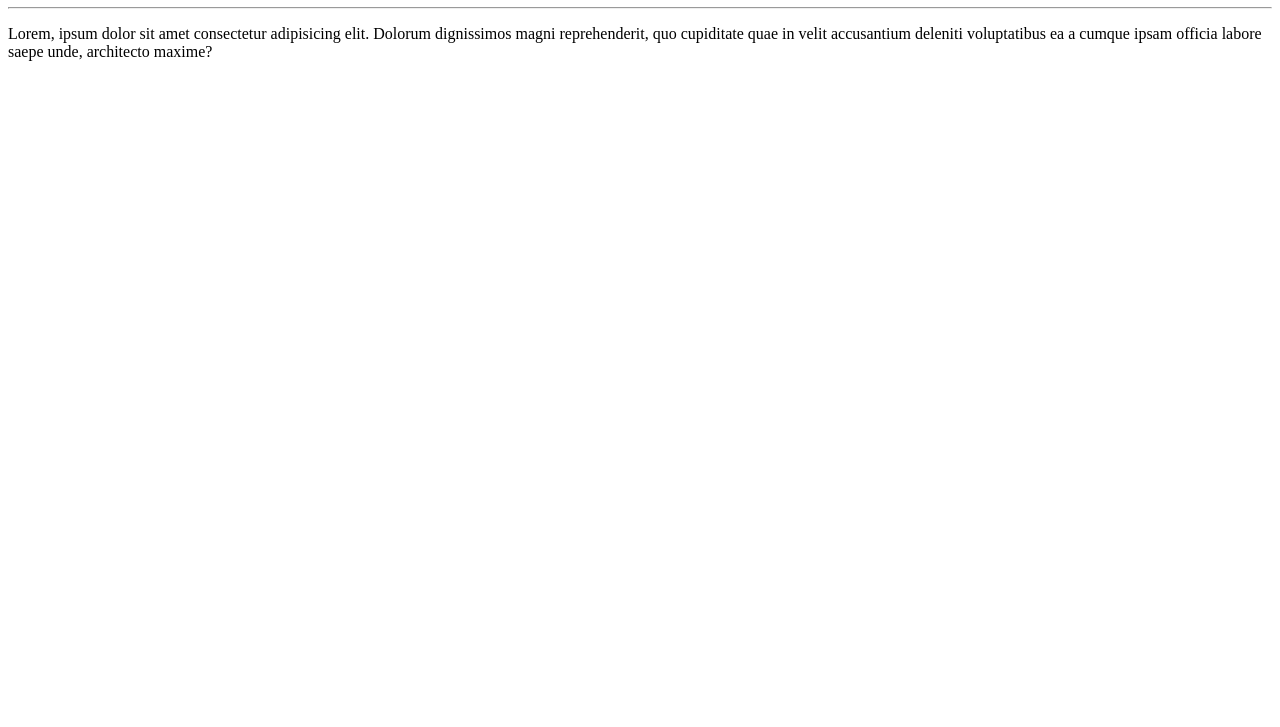
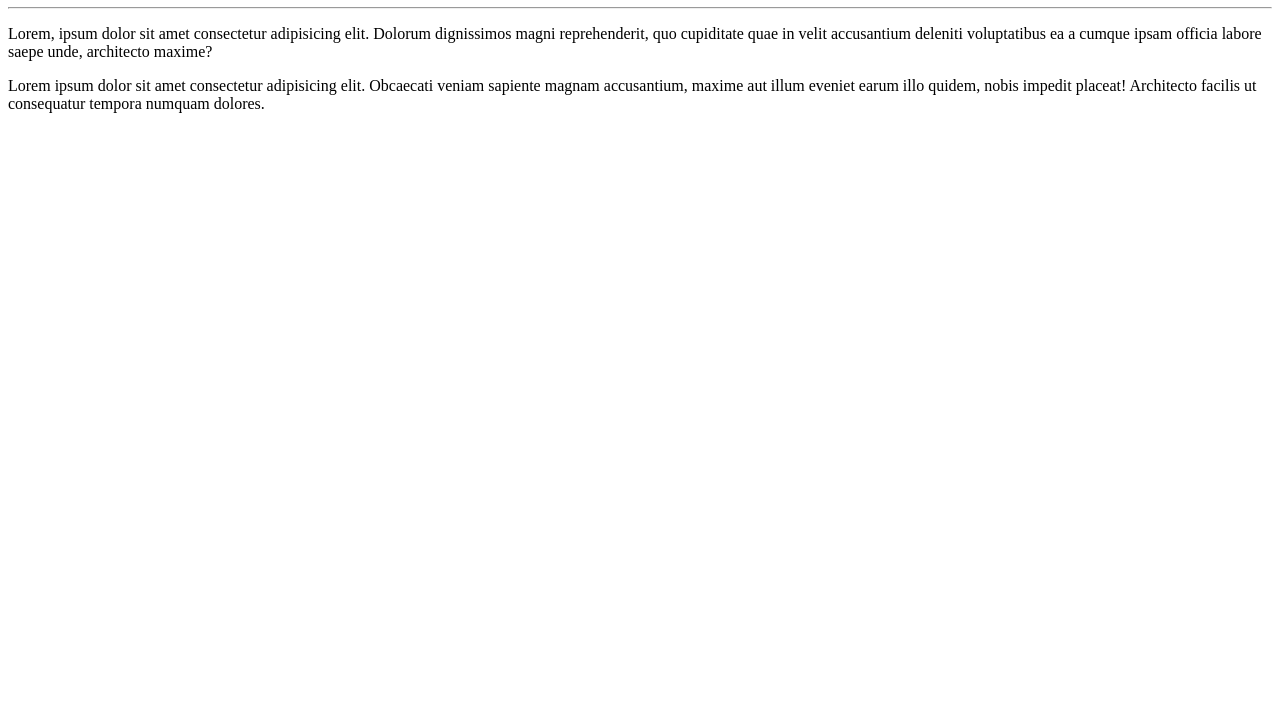
Before and after one commit to tibaunifei/OlaMundo, a plain HTML site: page Site exemplo/index.html in a window 1280 px wide. Shown: the part 73-800 px from the top of the page. Drawn offline with Linux system fonts and the light colour scheme.

Commit message:
adicionei um parágrafo

```diff
--- a/Site exemplo/index.html
+++ b/Site exemplo/index.html
@@ -10,5 +10,6 @@
     <h1>Olá, Mundo!</h1>
     <hr>
     <p>Lorem, ipsum dolor sit amet consectetur adipisicing elit. Dolorum dignissimos magni reprehenderit, quo cupiditate quae in velit accusantium deleniti voluptatibus ea a cumque ipsam officia labore saepe unde, architecto maxime?</p>
+    <P>Lorem ipsum dolor sit amet consectetur adipisicing elit. Obcaecati veniam sapiente magnam accusantium, maxime aut illum eveniet earum illo quidem, nobis impedit placeat! Architecto facilis ut consequatur tempora numquam dolores.</P>
 </body>
 </html>
```
